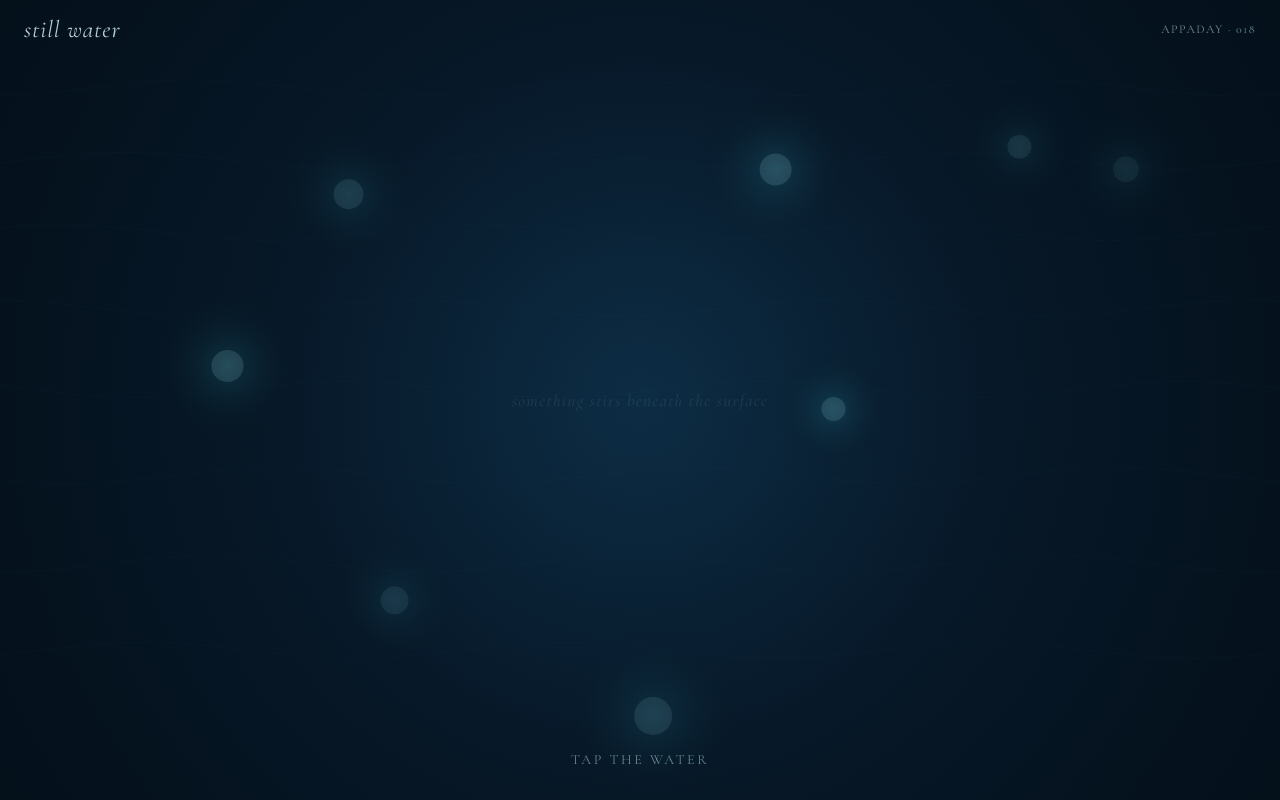
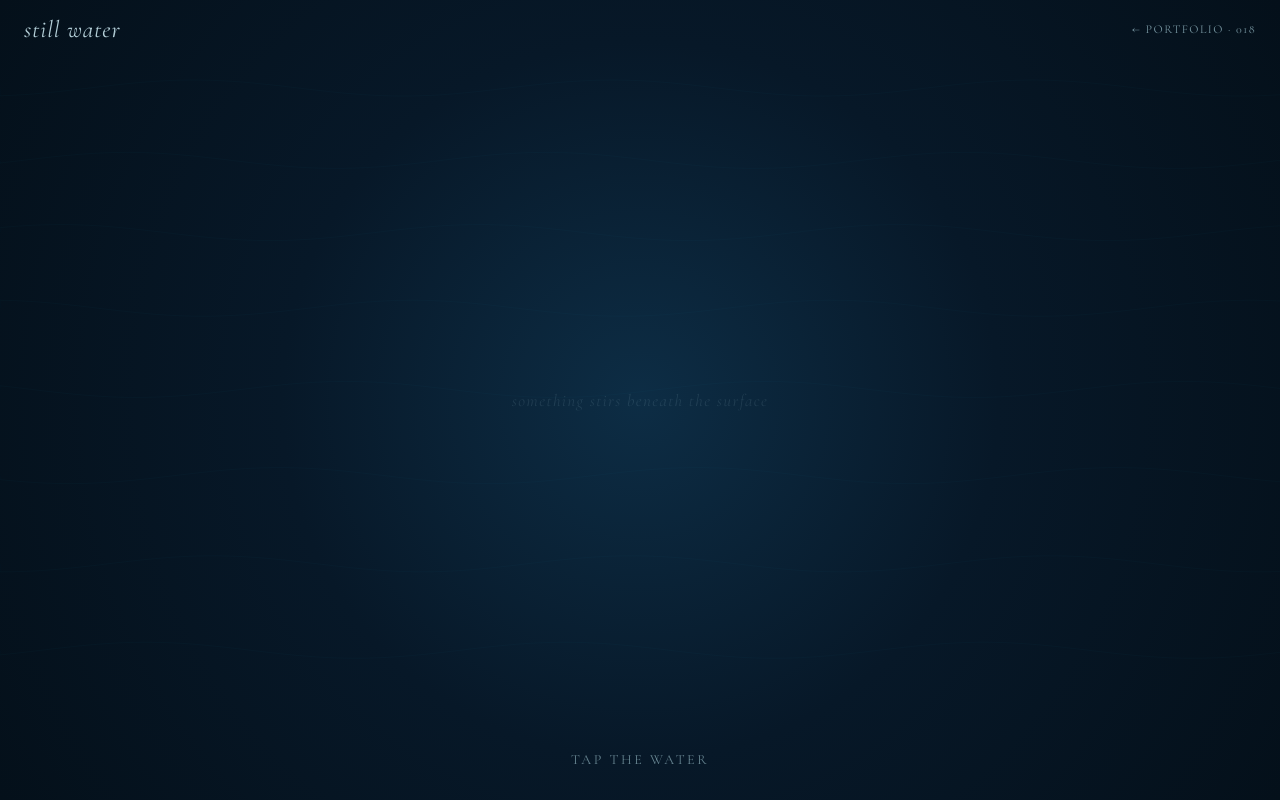
Before and after one commit to augustineiacopelli/appaday-018-still-water, a plain HTML site: page index.html in a window 1280 px wide. Drawn offline with nearby package versions, Linux system fonts and the light colour scheme.

Commit message:
Refactor index.html for layout and interaction updates

```diff
--- a/index.html
+++ b/index.html
@@ -43,7 +43,7 @@
     justify-content: space-between;
     align-items: flex-start;
     pointer-events: none;
-    z-index: 10;
+    z-index: 20;
   }
 
   #title {
@@ -55,13 +55,23 @@
     line-height: 1;
   }
 
-  #badge {
+  #portfolio-link {
     font-size: 12px;
     font-weight: 400;
-    color: rgba(180, 220, 230, 0.6);
     letter-spacing: 0.12em;
     text-transform: uppercase;
     padding-top: 4px;
+  }
+
+  #portfolio-link a {
+    color: rgba(180, 220, 230, 0.65);
+    text-decoration: none;
+    pointer-events: all;
+    transition: color 0.2s ease;
+  }
+
+  #portfolio-link a:hover {
+    color: rgba(220, 245, 255, 0.95);
   }
 
   #found-display {
@@ -173,7 +183,7 @@
 
 <div id="header">
   <div id="title">still water</div>
-  <div id="badge">AppADay · 018</div>
+  <div id="portfolio-link"><a href="https://augustineiacopelli.github.io/appaday/">← portfolio</a><span style="color: rgba(180, 220, 230, 0.65);"> · 018</span></div>
 </div>
 
 <div id="found-display">
@@ -400,25 +410,32 @@ function drawParticles() {
 function drawHiddenObjects() {
   for (const obj of hiddenObjects) {
     if (!obj.found) {
-      // Visible breathing pulse so objects are findable
-      const pulse = Math.sin(frameCount * 0.02 + obj.x * 0.01) * 0.5 + 0.5;
-      const glowAlpha = 0.10 + pulse * 0.12;
-      const innerAlpha = 0.06 + pulse * 0.08;
+      // Check if any active ripple ring is currently passing over this object
+      let disturbance = 0;
+      for (const rip of ripples) {
+        const dx = rip.x - obj.x, dy = rip.y - obj.y;
+        const dist = Math.sqrt(dx * dx + dy * dy);
+        const ringEdge = rip.r;
+        const proximity = Math.abs(dist - ringEdge);
+        if (proximity < 22) {
+          // Ripple ring is passing over — create a brief surface disturbance
+          disturbance = Math.max(disturbance, (1 - proximity / 22) * rip.alpha);
+        }
+      }
 
-      // Outer glow
-      const outerGrad = ctx.createRadialGradient(obj.x, obj.y, 0, obj.x, obj.y, obj.radius * 2.5);
-      outerGrad.addColorStop(0, `rgba(42, 157, 176, ${glowAlpha})`);
-      outerGrad.addColorStop(1, 'transparent');
-      ctx.beginPath();
-      ctx.arc(obj.x, obj.y, obj.radius * 2.5, 0, Math.PI * 2);
-      ctx.fillStyle = outerGrad;
-      ctx.fill();
-
-      // Inner bright core
-      ctx.beginPath();
-      ctx.arc(obj.x, obj.y, obj.radius * 0.5, 0, Math.PI * 2);
-      ctx.fillStyle = `rgba(180, 230, 240, ${innerAlpha})`;
-      ctx.fill();
+      if (disturbance > 0.01) {
+        // Fleeting water-surface shimmer at this location
+        const shimmerAlpha = disturbance * 0.45;
+        const shimmerGrad = ctx.createRadialGradient(obj.x, obj.y, 0, obj.x, obj.y, obj.radius * 1.8);
+        shimmerGrad.addColorStop(0, `rgba(180, 230, 240, ${shimmerAlpha})`);
+        shimmerGrad.addColorStop(0.5, `rgba(42, 157, 176, ${shimmerAlpha * 0.5})`);
+        shimmerGrad.addColorStop(1, 'transparent');
+        ctx.beginPath();
+        ctx.arc(obj.x, obj.y, obj.radius * 1.8, 0, Math.PI * 2);
+        ctx.fillStyle = shimmerGrad;
+        ctx.fill();
+      }
+      // Otherwise: completely invisible. No resting glow.
     } else {
       // Render found objects with gentle drift
       const drift = Math.sin(frameCount * 0.015 + obj.x) * 3;
@@ -487,8 +504,17 @@ function resetGame() {
   document.querySelectorAll('.surface-flash').forEach(el => el.remove());
 }
 
-canvas.addEventListener('click', e => handleTap(e.clientX, e.clientY));
-canvas.addEventListener('touchstart', e => {
+canvas.style.pointerEvents = 'none';
+
+document.addEventListener('click', e => {
+  if (e.target.tagName === 'A' || e.target.tagName === 'BUTTON') return;
+  if (e.clientY < 70) return;
+  handleTap(e.clientX, e.clientY);
+});
+
+document.addEventListener('touchstart', e => {
+  if (e.target.tagName === 'A' || e.target.tagName === 'BUTTON') return;
+  if (e.touches[0].clientY < 70) return;
   e.preventDefault();
   const t = e.touches[0];
   handleTap(t.clientX, t.clientY);
```
